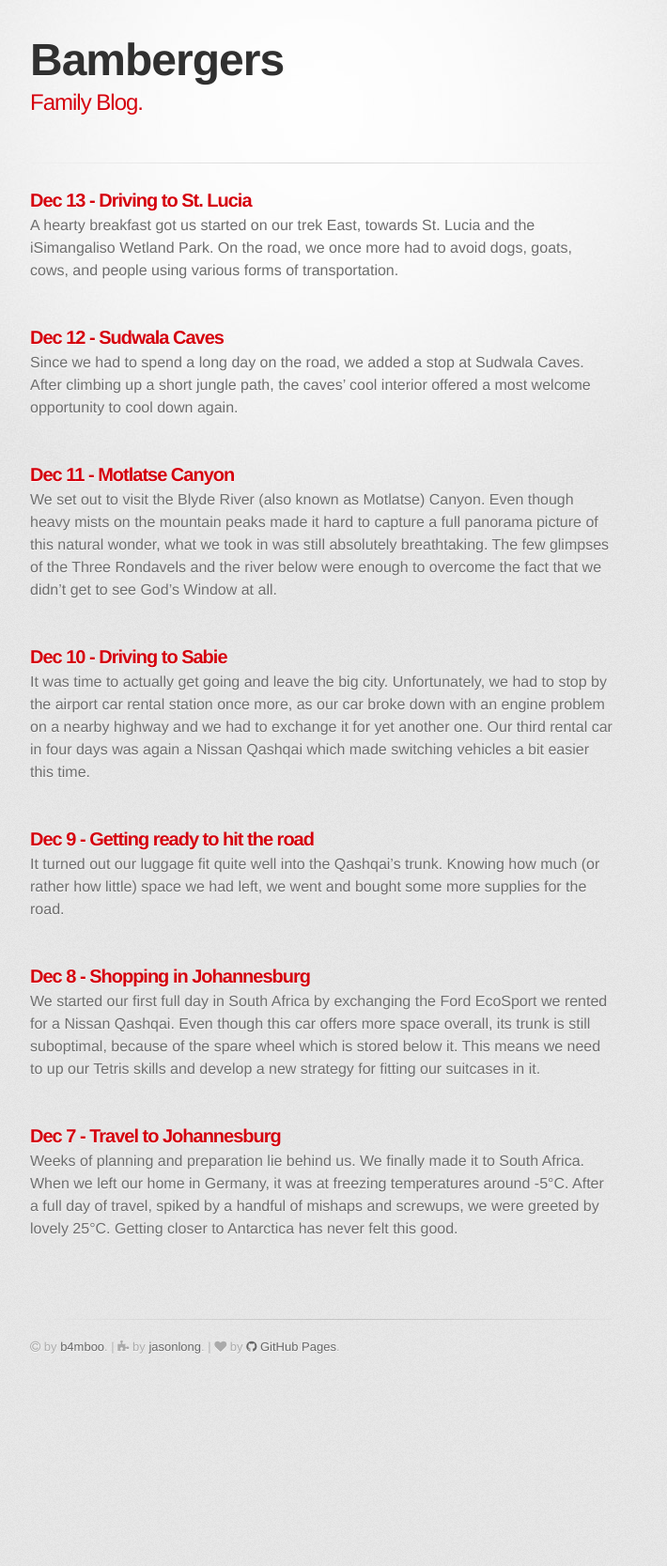
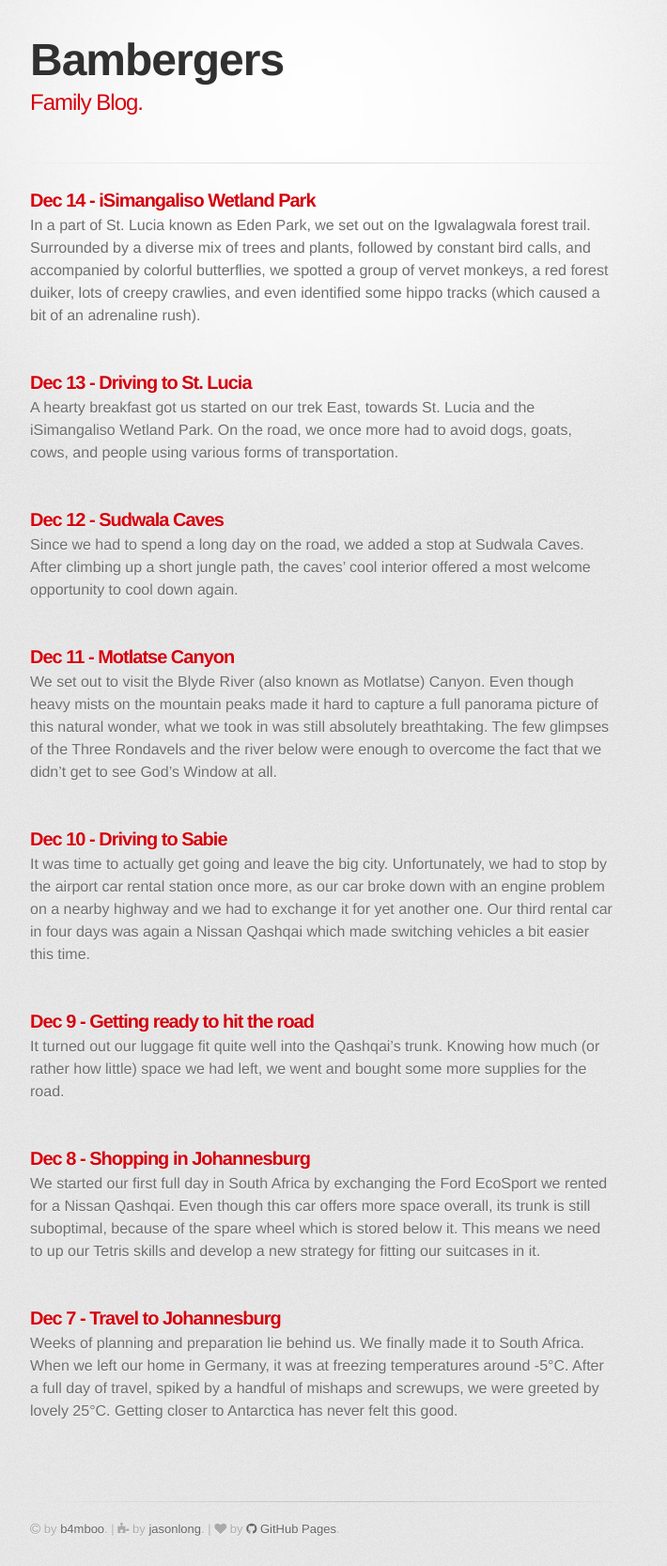
Before and after one commit to bambergers/bambergers.github.io, a Jekyll site: the page built from index.html, in a window 1280 px wide. Shown: the whole page at 94% size, without its empty margins (298-1008 px from the left). Built offline with Jekyll 4.4.1, drawn with Linux system fonts in a browser that asks for light colours; nearby versions of some CDN libraries; some web fonts are replaced; before the commit the page ends 1473 px from its top, so only the background shows below that.

Commit message:
Add iSimangaliso.

```diff
--- /dev/null
+++ b/_posts/2016-12-14-isimangaliso-wetland-park.md
@@ -0,0 +1,29 @@
+---
+layout: page
+title:  "Dec 14 - iSimangaliso Wetland Park"
+---
+
+In a part of St. Lucia known as Eden Park, we set out on the Igwalagwala forest trail. Surrounded by a diverse mix of trees and plants, followed by constant bird calls, and accompanied by colorful butterflies, we spotted a group of vervet monkeys, a red forest duiker, lots of creepy crawlies, and even identified some hippo tracks (which caused a bit of an adrenaline rush).
+
+Afterwards, we went on a hippo boat tour around the St. Lucia Estuary. Words can't describe the sensation of coming so close to different families of hippos within their natural habitat. The best part was watching two youngsters play-fighting.
+
+![]({{ site.url }}/photos/st_lucia/hippos.jpg)
+
+{% highlight markdown %}
+# Mittwoch, 14. Dezember
+## Wir fühlen uns gespeichelt
+
+Heute stand eine Bootstour auf dem Programm. Der Veranstalter hatte nicht zu viel versprochen. Nilpferde in freier Wildbahn zu erleben war ein unvergessliches Erlebnis.
+
+Bevor wir jedoch in See stachen, wollten wir uns noch ein wenig die Beine verteten. Wir entschlossen uns für einen kleinen Rundweg durch den Wald. Unsere wahrscheinlich seltsamste Entdeckung war ein Baum, unter dem es zu regnen schien, was bei 37°C im Schatten doch eher verwunderlich war.
+
+Eine kurze Internetrecherche ergab, dass es sich um eine Art "spuckende" Käfer handelte (Ptyelus grossus). Diese zapfen die Bäume an, um deren Saft zu trinken. Dabei nehmen sie so schnell so viel Flüssigkeit auf, dass sie konstant wieder ausgeschieden werden muss. Für den nichtsahnenden Touristen unter dem Baum wirkt das dann wie ein erfrischender Regen. Na danke.
+{% endhighlight %}
+
+Walking through the park's forest is a treat for all senses.
+
+![]({{ site.url }}/photos/st_lucia/jungle_fruits.jpg)
+
+We spotted a small antelope, a red forest duiker, on the path in front of us.
+
+![]({{ site.url }}/photos/st_lucia/red_duiker.jpg)
```
Also changed, not shown: _posts/2016-12-12-sudwala-caves.md (+1 -1 lines), _posts/2016-12-13-driving-to-st-lucia.md (+1 -1 lines), 3 other files.
